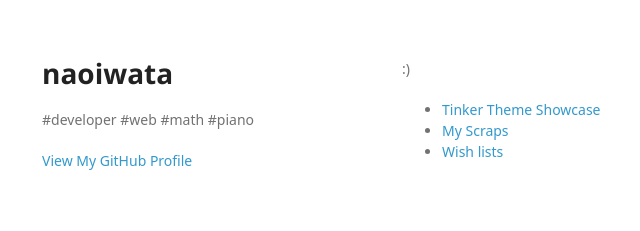
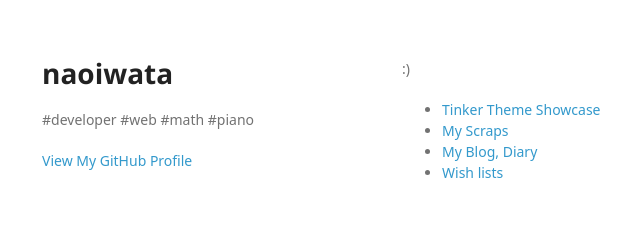
Before and after one commit to naoiwata/naoiwata.github.io, a plain HTML site: page index.html in a window 1280 px wide. Shown: the top 231 px of the page, without its empty margins (168-808 px from the left). Drawn offline with Linux system fonts and the light colour scheme; a web font is replaced by a local one.

Commit message:
add Blog Url.

```diff
--- a/index.html
+++ b/index.html
@@ -17,17 +17,14 @@
       <header>
         <h1>naoiwata</h1>
         <p>#developer #web #math #piano </p>
-
-
         <p class="view"><a href="https://github.com/naoiwata">View My GitHub Profile</a></p>
-
       </header>
       <section>
         <p>:)</p>
-
 <ul>
 <li><a href="http://tinkerthemeshowcase.tumblr.com/">Tinker Theme Showcase</a></li>
 <li><a href="http://naoiwata.tumblr.com/archive">My Scraps</a></li>
+<li><a href="https://studyalgebra.tumblr.com/">My Blog, Diary</a></li>
 <li><a href="https://www.amazon.co.jp/registry/wishlist/3FSK478U0FBC/ref=cm_sw_r_tw_ws_x_RuAtybSD0MZDW?sort=priority&view=null">Wish lists</a></li>
 </ul>
       </section>
@@ -36,6 +33,5 @@
       </footer>
     </div>
     <script src="javascripts/scale.fix.js"></script>
-
   </body>
 </html>
```
